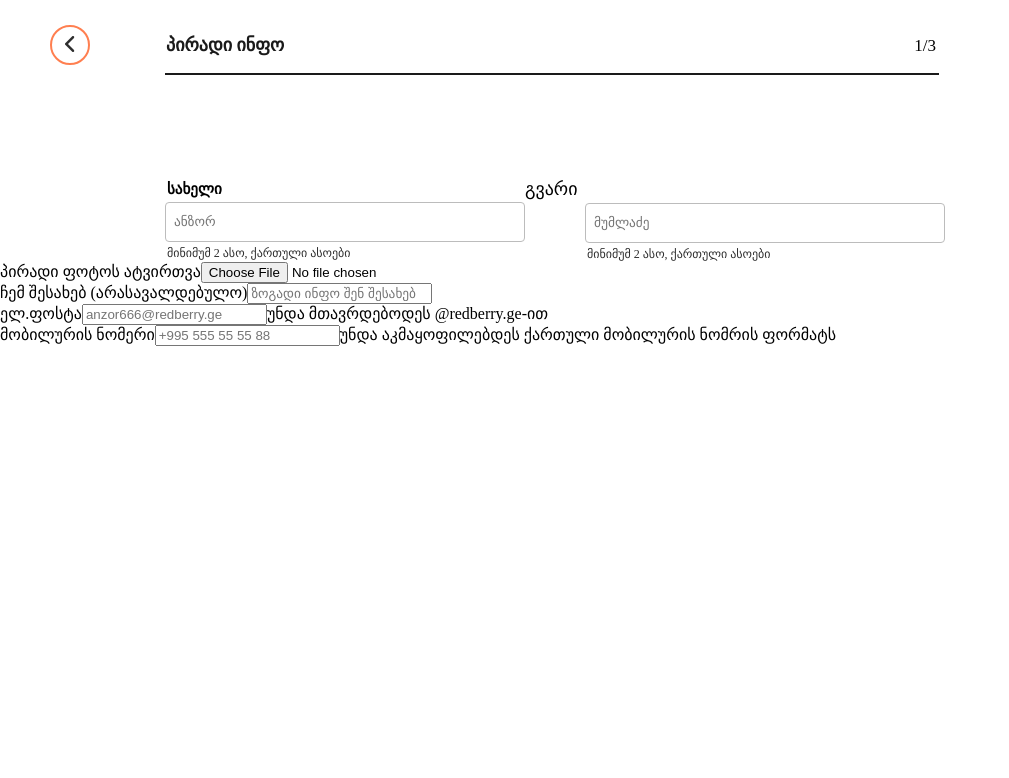
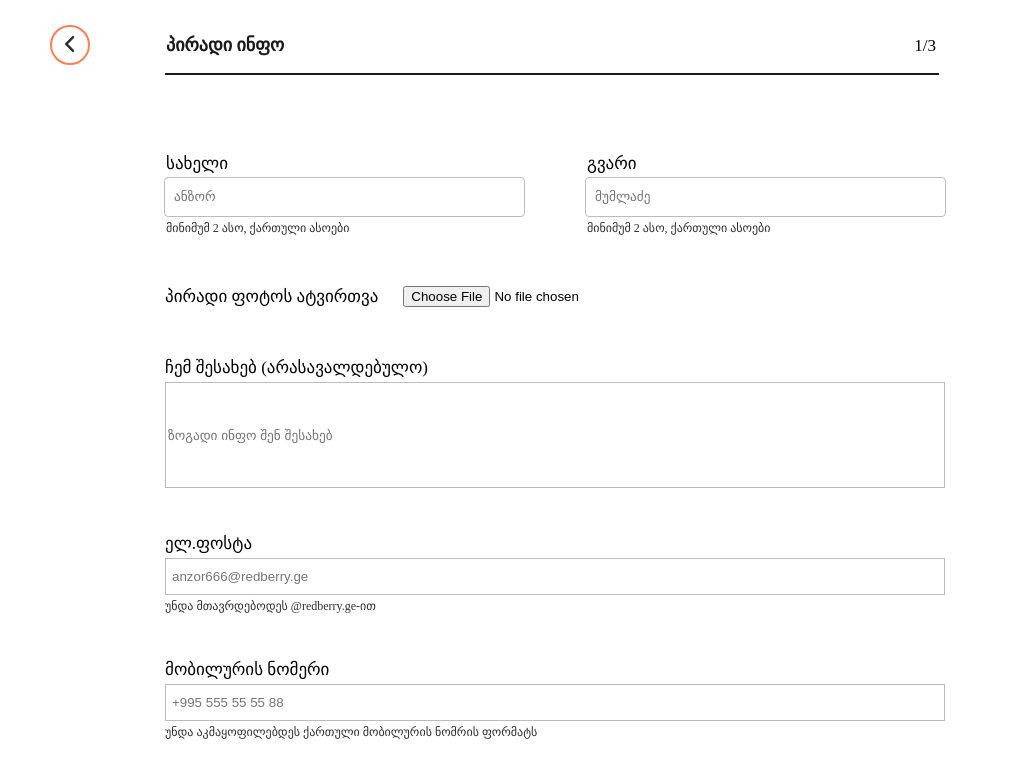
Before and after one commit to lizirukh/Redberry_Task, a React (Create React App) app: page / in a window 1280 px wide. Shown: the top 778 px of the page, without its empty margins (0-1009 px from the left). Built offline with nearby package versions, Linux system fonts and the light colour scheme; a web font is replaced by a local one.

Commit message:
Updating css part of Info Form

```diff
--- a/src/components/InfoPage.css
+++ b/src/components/InfoPage.css
@@ -1,7 +1,4 @@
 .container {
-    /* background-color: #474747; */
-    display: flex;
-    /* flex-direction: column; */
 }
 
 .form {
@@ -12,13 +9,11 @@
 
 .form1 {
   display: flex;
-  /* flex-direction: row; */
-  margin-top: 95px;
+  margin-top: 70px;
   justify-content: center;
   font-size: 18px;
   font-weight: 500;
-  color: #000000;
-  align-self: stretch;
+  /* align-self: stretch; */
   font-family: myFont;
 }
 
@@ -28,32 +23,31 @@
   height: 36px;
   display: flex;
   justify-content: center;
-  padding: 1px 0px 1px 8px;
+  padding: 1px 0px 1px 9px;
   margin-left: 60px;
-  background: #FFFFFF;
+  background: #ffffff;
   border: 1px solid #bcbcbc;
   border-radius: 4px;
   margin-top: 3px;
   font-family: myFont;
+  outline: none;
 }
 
-/* .item1,
-.item2:on-hover {
-    border: 2px solid #BCBCBC;
+/* .item1True {
+  outline: 2px solid #bcbcbc;
 } */
 
 .name,
-.lastname {
-    font-family: myFont;
-    font-size: 15px;
-    font-weight: 900;
+.lastName {
+  font-size: 17px;
+  font-weight: 500;
   margin-left: 62px;
   justify-content: center;
   color: #000000;
 }
 
-.valError, .valError1 {
-    /* justify-content: center; */
+.valError,
+.valError1 {
   display: flex;
   align-items: center;
   margin-left: 62px;
@@ -61,7 +55,7 @@
   font-weight: 300;
   font-style: normal;
   margin-top: 4px;
-    color: #2E2E2E;
+  color: #2e2e2e;
 }
 
 button {
@@ -71,7 +65,81 @@ button {
   height: 30px;
   border-radius: 12px;
   margin-top: 20px;
+}
 
+.uploadingImg {
+  display: flex;
+  margin-left: 165px;
+  margin-top: 50px;
+  font-size: 17px;
+  font-weight: 500;
+}
+
+.imgLab {
+  margin-right: 25px;
+}
+
+.aboutMe {
+  display: flex;
+  flex-direction: column;
+  margin-top: 50px;
+  margin-left: 165px;
+  width: 780px;
+  font-size: 16px;
+  font-weight: 500;
+}
+
+.ab,
+.eLab,
+.numLab {
+  margin-bottom: 4px;
+  font-size: 17px;
+  font-weight: 500;
+}
+
+.aboutMeText {
+   display: flex;
+  flex-direction: row;
+  justify-content: center;
+  height: 102px;
+  background-color: #ffffff;
+  border: 1px solid #bcbcbc;
+  outline: none;
+  text-align: start;
+}
+
+.emailCont {
+  display: flex;
+  flex-direction: column;
+  margin-top: 45px;
+  margin-left: 165px;
+  width: 780px;
+}
+
+.email,
+.number {
+  height: 35px;
+  background-color: #ffffff;
+  border: 1px solid #bcbcbc;
+  outline: none;
+  padding: 0px 0px 0px 6px;
+}
+
+.emailVal,
+.numVal {
+  font-size: 12px;
+  font-weight: 300;
+  justify-content: center;
+  color: #2e2e2e;
+  margin-top: 4px;
+}
+
+.numberCont {
+  display: flex;
+  flex-direction: column;
+  margin-top: 45px;
+  margin-left: 165px;
+  width: 780px;
 }
 
 .CV {
```
Lines whose indentation alone changed are shown as unchanged.
